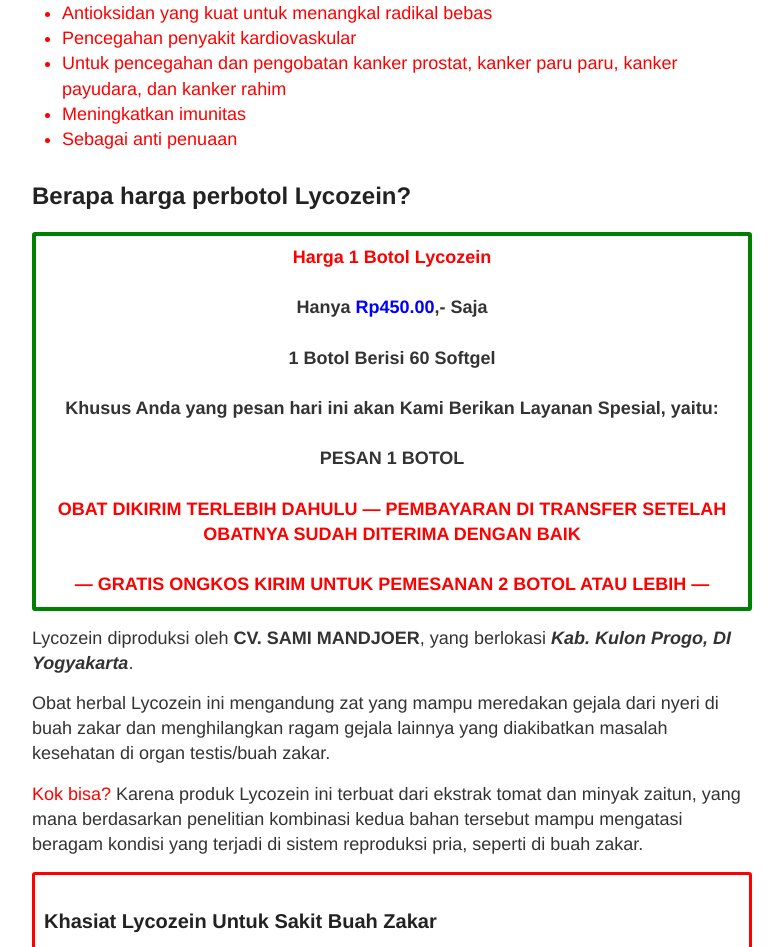
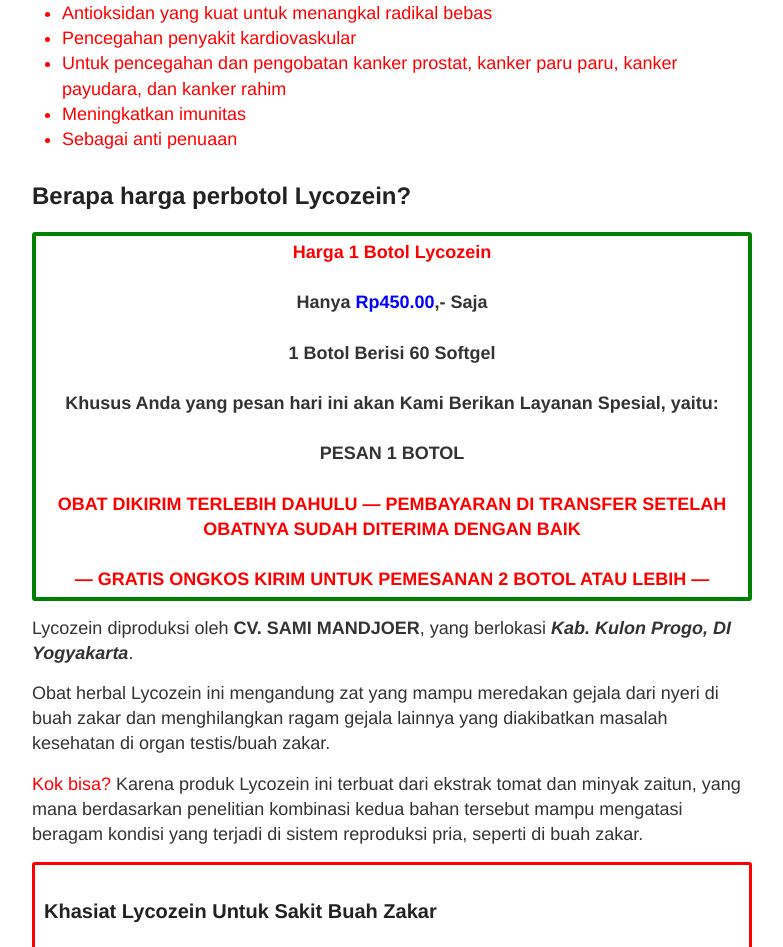
Before and after one commit to zeinherbal/zeinherbal.github.io, a Jekyll site: the page built from _posts/2019-12-04-obat-sakit-buah-zakar.md, in a window 1280 px wide. Shown: the part 1509-2456 px from the top of the page, without its empty margins (248-1031 px from the left). Built offline with Jekyll 4.4.1, drawn with Linux system fonts in a browser that asks for light colours; a script that is not in the unit is left out.

Commit message:
Update 2019-12-04-obat-sakit-buah-zakar.md

```diff
--- a/_posts/2019-12-04-obat-sakit-buah-zakar.md
+++ b/_posts/2019-12-04-obat-sakit-buah-zakar.md
@@ -50,7 +50,7 @@
 
 ## Berapa harga perbotol Lycozein?
 
-<div style="border: solid 4px green; border-radius: 3px; padding: 9px; text-align: center; font-weight: bold;">
+<div style="border: solid 4px green; border-radius: 3px; padding: 4px; text-align: center; font-weight: bold;">
 <span style="color: red;">Harga 1 Botol Lycozein</span>
 <br>
 <br>
@@ -80,13 +80,17 @@
 
 <div style="border: solid 3px red; border-radius: 3px; padding: 9px;">
 <h3>Khasiat Lycozein Untuk Sakit Buah Zakar</h3>
-
+<br>
+<br>
 Tomat sendiri mengandung likopen yang bisa memberantas penyakit di sistem reproduksi pria dan mencegah kanker.
-
+<br>
+<br>
 <strong><em>Serta anti-inflamasinya yang dapat mengatasi peradangan. Juga mengempiskan pembengkakan atau rasa nyeri di buah zakar.</em></strong>
-
+<br>
+<br>
 <strong><em>Sedangan minyak zaitun mengandung antioksidan tinggi yang bisa mempercepat penyembuhan penyakit yang terjadi di buah zakar.</em></strong>
-
+<br>
+<br>
 Juga, merelaksasi kondisi buah zakar yang menegang akibat peradangan.
 </div>
 
```
